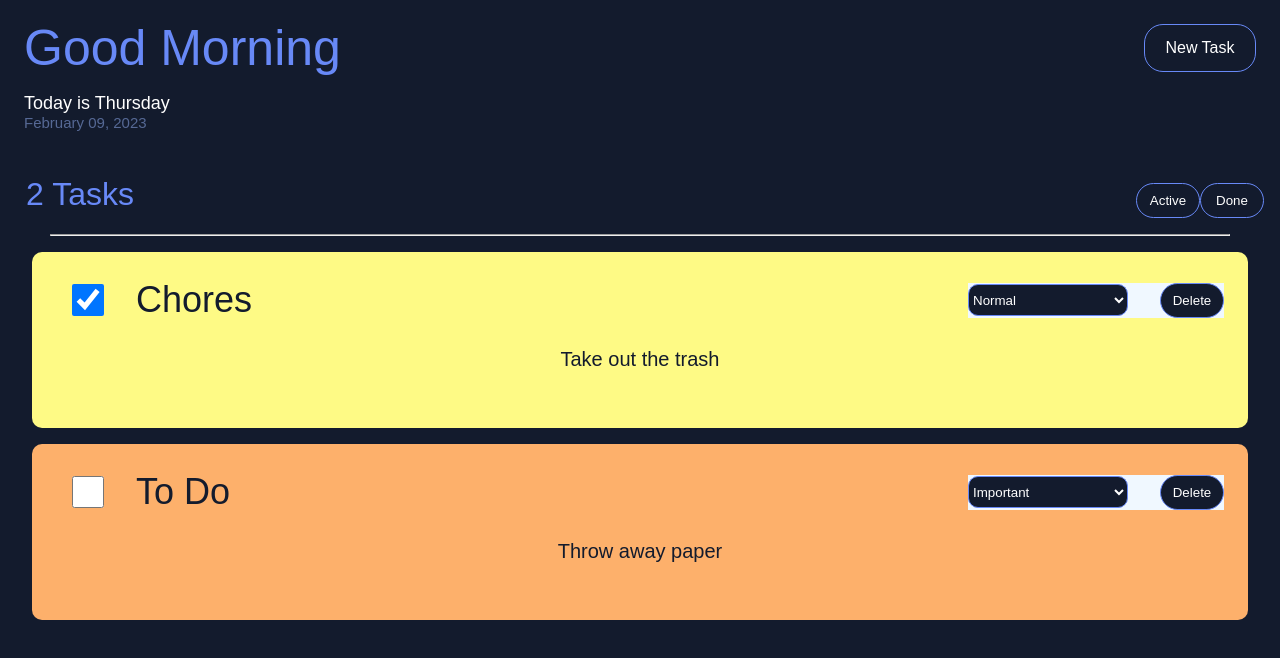
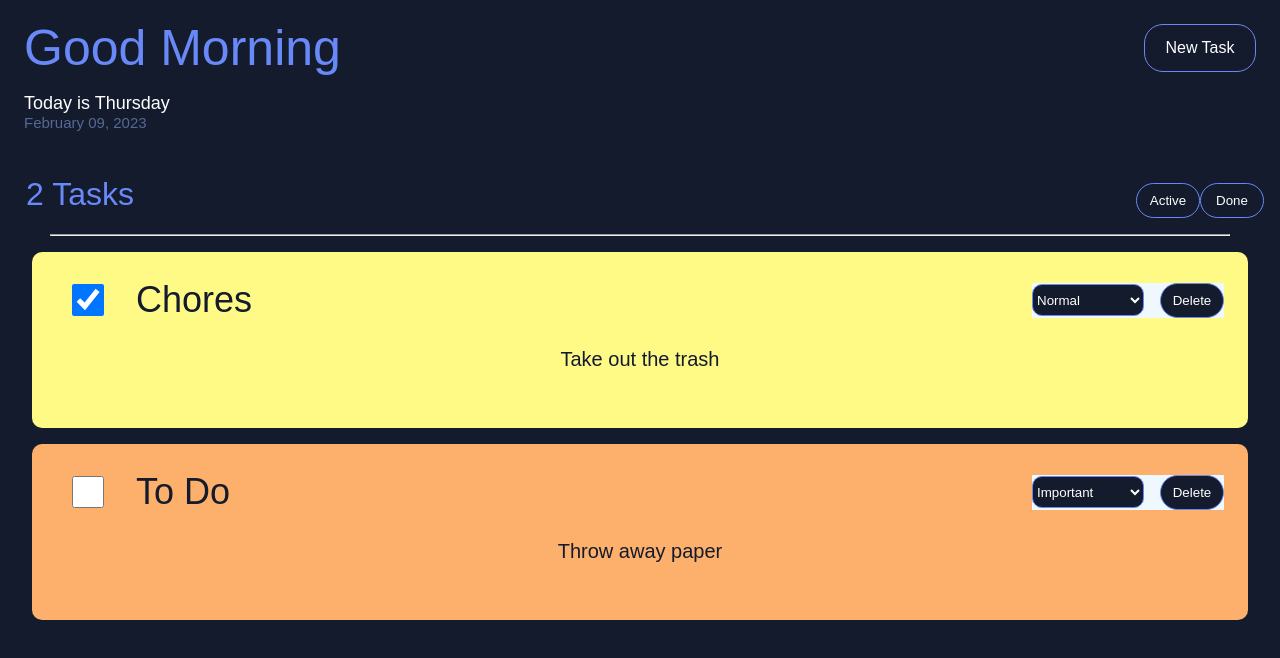
Before and after one commit to dilekbaykara/to-do-list, a React (Create React App) app: page / in a window 1280 px wide. Shown: the top 658 px of the page. Built offline with nearby package versions, Linux system fonts and the light colour scheme; a web font is replaced by a local one.

Commit message:
adjusting to do item box, grid overflow

```diff
--- a/src/App.css
+++ b/src/App.css
@@ -48,7 +48,7 @@
   grid-row: 1;
   overflow: hidden;
   display: flex;
-  gap: 2rem;
+  gap: 1rem;
   background-color: aliceblue;
 }
 
@@ -82,12 +82,16 @@
 } */
 
 .to-do-title {
+  font-family: elza, sans-serif;
+  font-weight: 500;
+  font-style: normal;
+  width: max-content;
   grid-column: 2/3;
   grid-row: 1;
   overflow: hidden;
   display: flex;
   flex-shrink: 0;
-  flex-wrap: nowrap;
+  flex-wrap: wrap;
   font-family: elza, sans-serif;
   font-weight: 500;
   font-style: normal;
@@ -123,12 +127,6 @@ form {
   align-items: center;
 }
 
-.to-do-title{
-  font-family: elza, sans-serif;
-  font-weight: 500;
-  font-style: normal;
-  width: max-content;
-}
 
 .input-field {
   display: flex;
@@ -185,7 +183,7 @@ select {
 .select-field {
     /* display: flex; */
     height: 2rem;
-    width: 10rem;
+    width: 7rem;
     border-radius: 10px;
     background-color: #131b2d;
     border: solid 1px #6889f7;
```
